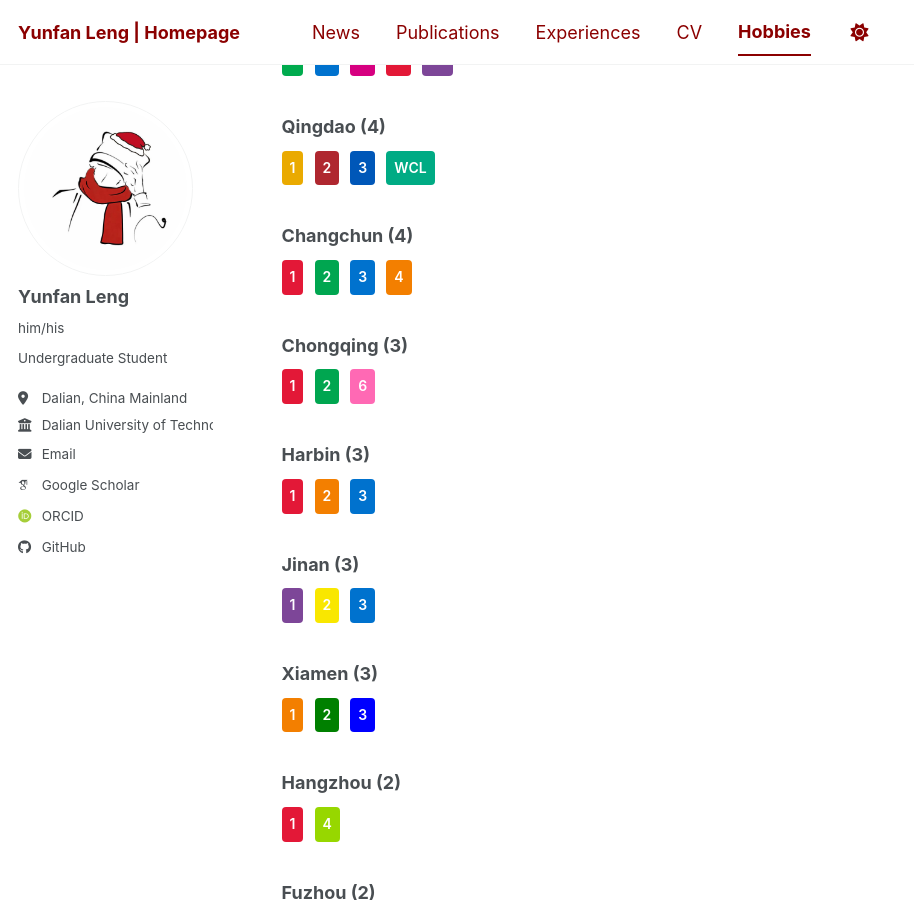
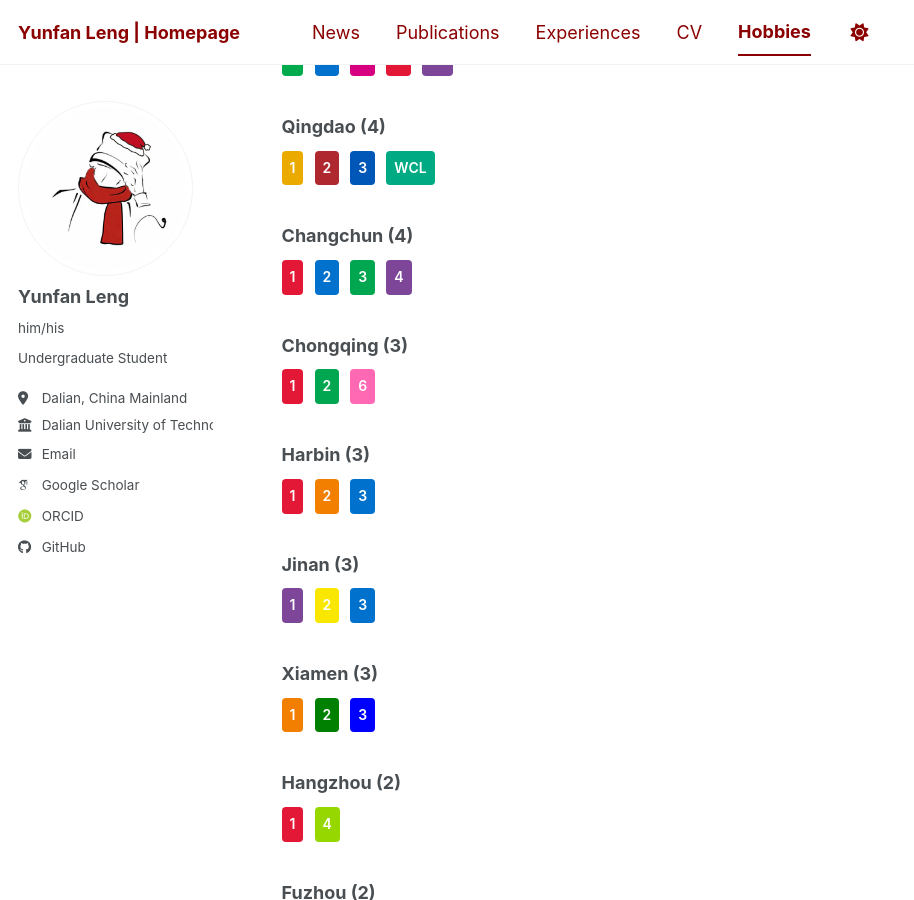
Before and after one commit to WENJIN6666/wenjin6666.github.io, a Jekyll site: the page built from _hobbies/urban-rail-transit.md, in a window 1280 px wide and 900 px high, scrolled down 3146 px. Shown: the whole window, without its empty margins (0-914 px from the left). Built offline with Jekyll 4.4.1, drawn with Linux system fonts in a browser that asks for light colours; some web fonts are replaced; a script bundle is joined from its source files by our own code; library files that are not in the unit come from our copies.

Commit message:
Fix Changchun metro colors: swap L2/L3, L4 to purple

```diff
--- a/_hobbies/urban-rail-transit.md
+++ b/_hobbies/urban-rail-transit.md
@@ -202,9 +202,9 @@ I am an urban rail transit enthusiast with a long-standing interest in studying
 ### Changchun (4)
 <div class="metro-lines">
 <a href="https://en.wikipedia.org/wiki/Line_1_(Changchun_Rail_Transit)" style="background-color:#e31837;">1</a>
-<a href="https://en.wikipedia.org/wiki/Line_2_(Changchun_Rail_Transit)" style="background-color:#00a650;">2</a>
-<a href="https://en.wikipedia.org/wiki/Line_3_(Changchun_Rail_Transit)" style="background-color:#0072ce;">3</a>
-<a href="https://en.wikipedia.org/wiki/Line_4_(Changchun_Rail_Transit)" style="background-color:#f37f00;">4</a>
+<a href="https://en.wikipedia.org/wiki/Line_2_(Changchun_Rail_Transit)" style="background-color:#0072ce;">2</a>
+<a href="https://en.wikipedia.org/wiki/Line_3_(Changchun_Rail_Transit)" style="background-color:#00a650;">3</a>
+<a href="https://en.wikipedia.org/wiki/Line_4_(Changchun_Rail_Transit)" style="background-color:#7D4698;">4</a>
 </div>
 
 ### Chongqing (3)
```
